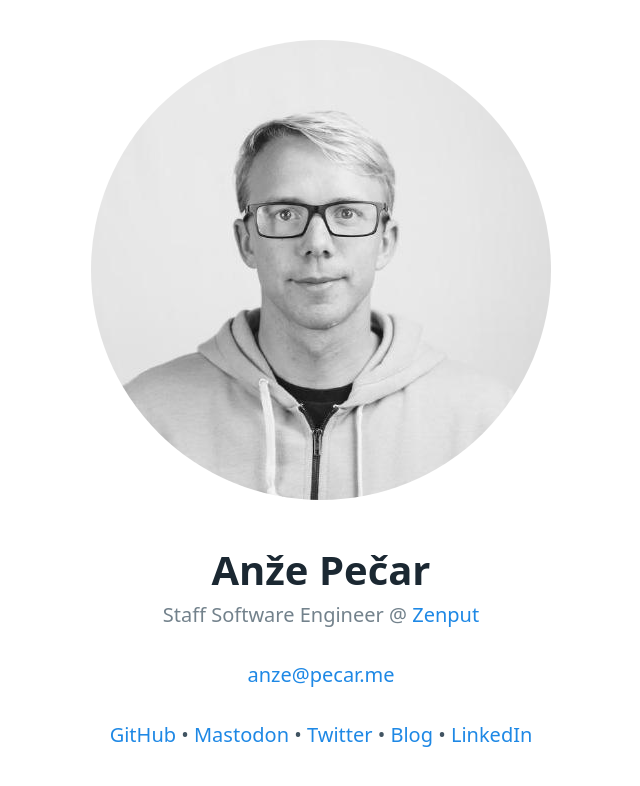
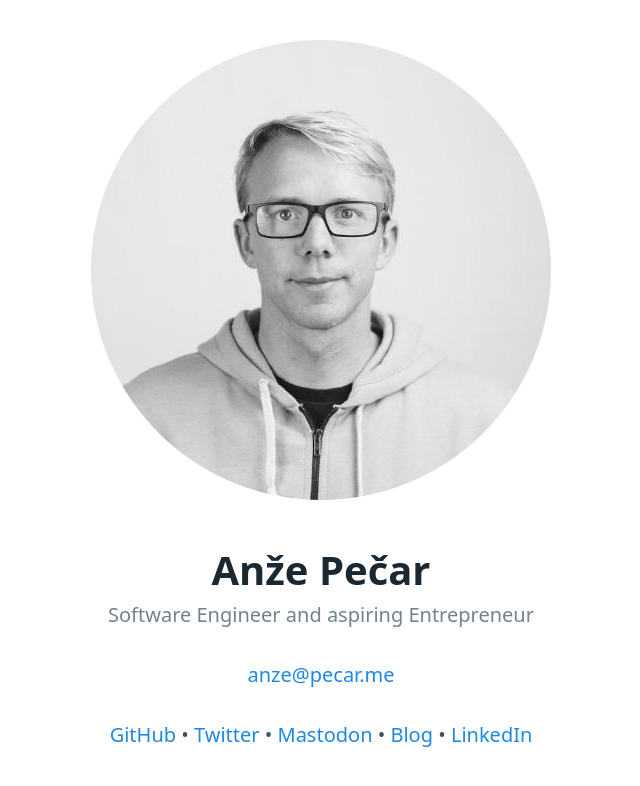
Before and after one commit to anze3db/pecar.me, a plain HTML site: page index.html in a window 1280 px wide. Shown: the whole page, without its empty margins (319-959 px from the left). Drawn offline with Linux system fonts and the light colour scheme.

Commit message:
Fix tagline

```diff
--- a/index.html
+++ b/index.html
@@ -22,14 +22,14 @@
                 Anže Pečar
             </h1>
             <h2>
-                Staff Software Engineer @ <a href="https://zenput.com/">Zenput</a>
+                Software Engineer and aspiring Entrepreneur
             </h2>
         </hgroup>
         <p><a href="mailto:anze@pecar.me" rel="me">anze@pecar.me</a></p>
         <p>
             <a href="https://github.com/anze3db" rel="me">GitHub</a> •
+            <a href="https://twitter.com/anze3db" rel="me">Twitter</a> •
             <a href="https://fosstodon.org/@anze3db" rel="me">Mastodon</a> •
-            <a href="https://twitter.com/anze3db" rel="me">Twitter</a> •
             <a href="https://blog.pecar.me/">Blog</a> •
             <a href="https://www.linkedin.com/in/an%C5%BEe-pe%C4%8Dar-a98b4033/">LinkedIn</a>
 
```
